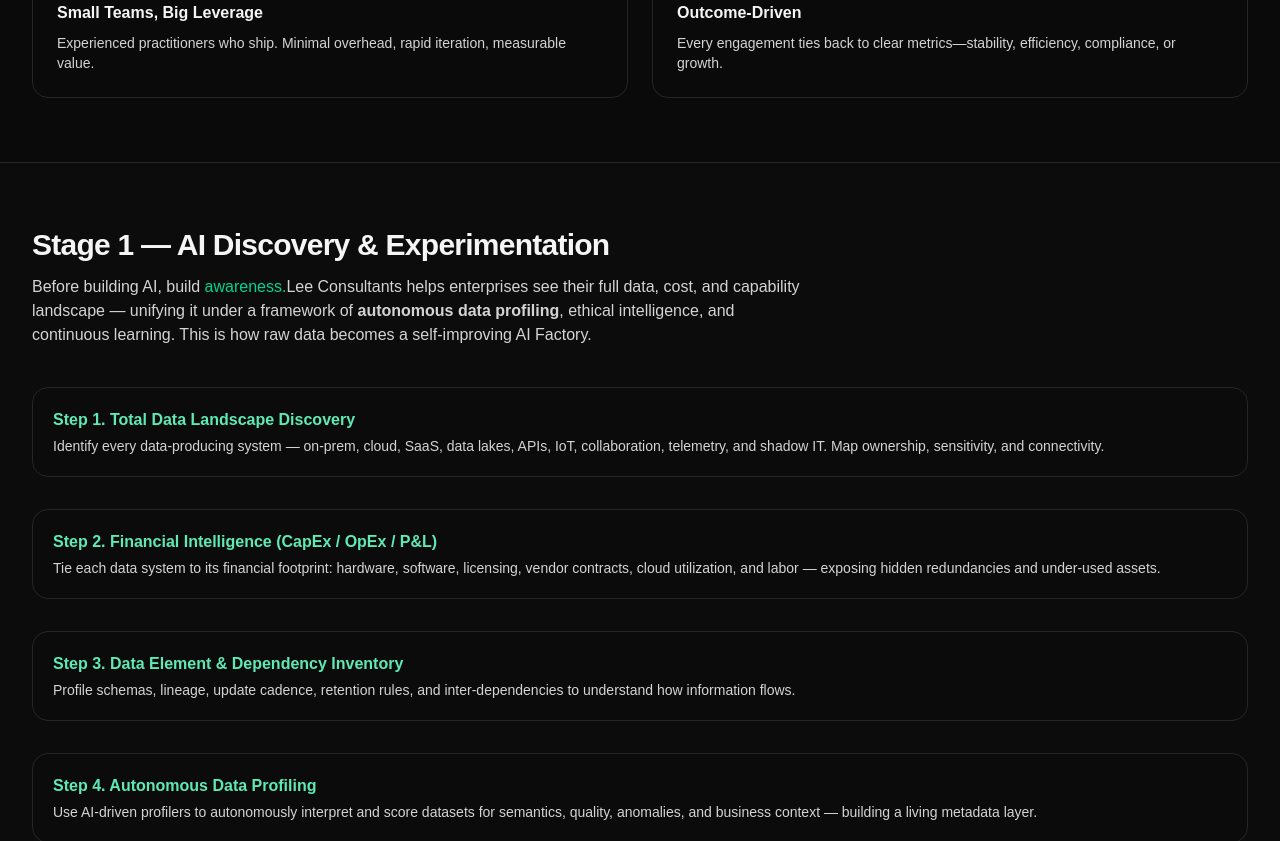
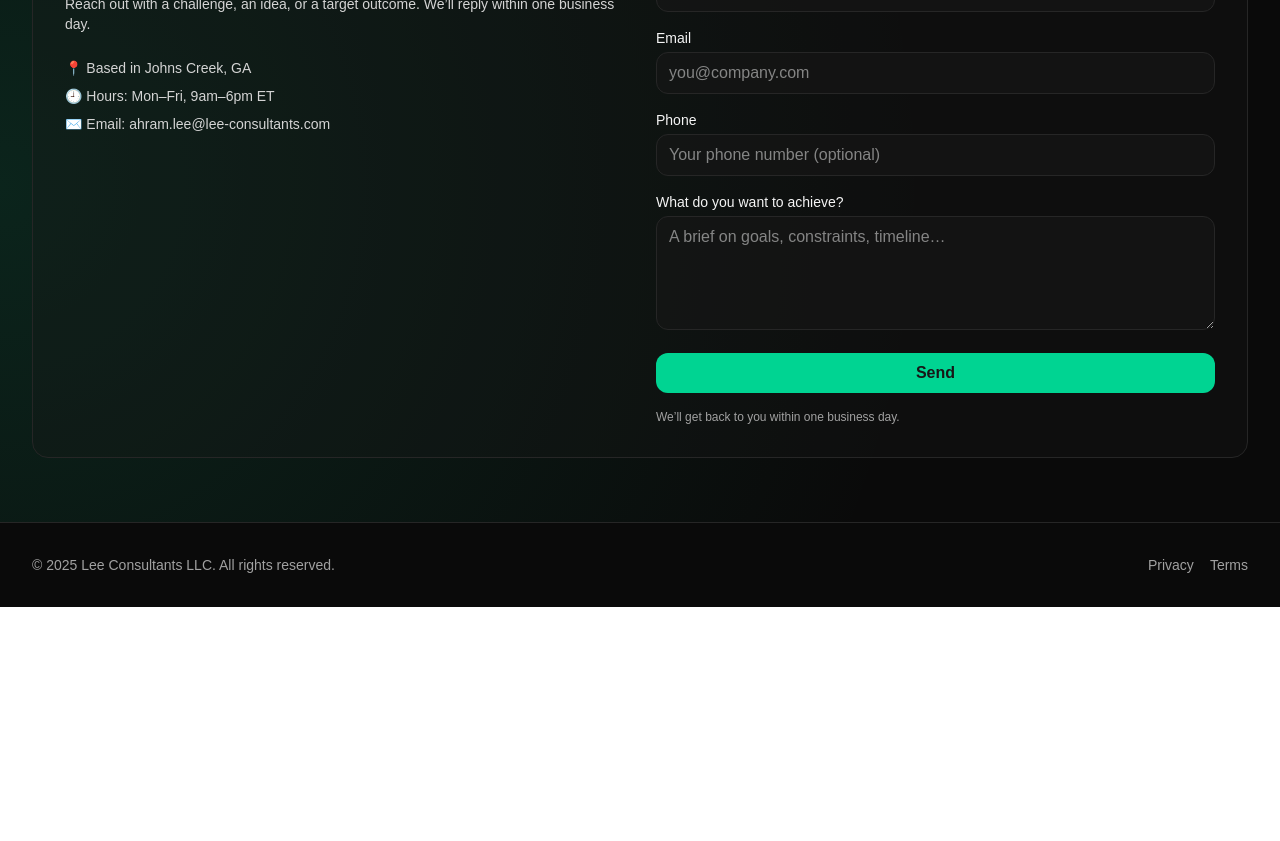
Before and after one commit to ahramlee1/lee-consultants-site, a Next.js app: page / in a window 1280 px wide. Shown: the part 1720-2561 px from the top of the page. After the commit the page ends 2327 px from the top, so only its background shows below. Built offline with nearby package versions, Linux system fonts and the light colour scheme.

Commit message:
Add emerald glow arch and whitespace fix to AI Factory Stage 1 page

```diff
--- a/app/page.tsx
+++ b/app/page.tsx
@@ -1,12 +1,14 @@
 "use client";
 
-import { useState } from "react";
+export default function LandingPage() {
+  return (
+    <div className="min-h-screen bg-neutral-950 text-neutral-100 selection:bg-emerald-300/60 selection:text-neutral-900 relative overflow-hidden">
+      {/* BACKGROUND GLOW ARCH */}
+      <div className="pointer-events-none fixed inset-0 -z-10">
+        <div className="absolute left-[-20%] top-[20%] h-[600px] w-[600px] rounded-full
+        bg-[radial-gradient(circle_at_center,_rgba(16,185,129,0.15),_transparent_70%)] blur-3xl" />
+      </div>
 
-export default function LandingPage() {
-  const [status, setStatus] = useState<"idle" | "sending" | "success" | "error">("idle");
-
-  return (
-    <div className="min-h-screen bg-neutral-950 text-neutral-100 selection:bg-emerald-300/60 selection:text-neutral-900">
       {/* NAVBAR */}
       <header className="sticky top-0 z-30 backdrop-blur supports-[backdrop-filter]:bg-neutral-950/70 border-b border-neutral-800">
         <nav className="mx-auto max-w-7xl px-4 sm:px-6 lg:px-8 h-16 flex items-center justify-between">
@@ -20,7 +22,9 @@ export default function LandingPage() {
             <li><a href="#work" className="hover:text-white">Work</a></li>
             <li><a href="#contact" className="hover:text-white">Contact</a></li>
           </ul>
-          <a href="#contact" className="inline-flex items-center rounded-xl border border-emerald-400/40 px-3 py-1.5 text-sm font-medium text-emerald-300 hover:bg-emerald-400/10">Let’s talk</a>
+          <a href="#contact" className="inline-flex items-center rounded-xl border border-emerald-400/40 px-3 py-1.5 text-sm font-medium text-emerald-300 hover:bg-emerald-400/10">
+            Let’s talk
+          </a>
         </nav>
       </header>
 
@@ -28,20 +32,25 @@ export default function LandingPage() {
       <section className="relative overflow-hidden border-b border-neutral-800">
         <div className="mx-auto max-w-7xl px-4 sm:px-6 lg:px-8 py-20 sm:py-24">
           <div className="max-w-3xl">
-            <p className="mb-4 inline-flex items-center rounded-full border border-neutral-800 px-2.5 py-1 text-xs text-neutral-300">Strategy-first • AI-native • Execution-obsessed</p>
+            <p className="mb-4 inline-flex items-center rounded-full border border-neutral-800 px-2.5 py-1 text-xs text-neutral-300">
+              Strategy-first • AI-native • Execution-obsessed
+            </p>
             <h1 className="text-4xl sm:text-6xl font-bold leading-tight tracking-tight">
-              We build technology strategies that deliver measurable results
+              Before building AI, build awareness. Lee Consultants helps enterprises see their full data, cost, and capability landscape.
             </h1>
             <p className="mt-6 text-lg text-neutral-300">
-              Lee Consultants partners with leaders to turn complex technology challenges into scalable systems, architectures, and measurable business outcomes. From large-scale migrations and PCI-compliant architectures to applied GenAI—we design, build, and operationalize.
+              We partner with leaders to turn complex technology challenges into scalable systems, architectures, and measurable business outcomes. From large-scale migrations and PCI-compliant architectures to applied GenAI—we design, build, and operationalize.
             </p>
             <div className="mt-8 flex flex-col sm:flex-row gap-3">
-              <a href="#contact" className="inline-flex items-center justify-center rounded-xl bg-emerald-400 px-5 py-3 font-semibold text-neutral-900 hover:bg-emerald-300">Start a conversation</a>
-              <a href="#services" className="inline-flex items-center justify-center rounded-xl border border-neutral-800 px-5 py-3 font-semibold hover:bg-neutral-900/60">See services</a>
+              <a href="#contact" className="inline-flex items-center justify-center rounded-xl bg-emerald-400 px-5 py-3 font-semibold text-neutral-900 hover:bg-emerald-300">
+                Start a conversation
+              </a>
+              <a href="#services" className="inline-flex items-center justify-center rounded-xl border border-neutral-800 px-5 py-3 font-semibold hover:bg-neutral-900/60">
+                See services
+              </a>
             </div>
           </div>
         </div>
-        <div className="pointer-events-none absolute inset-0 -z-10 bg-[radial-gradient(ellipse_at_top,_var(--tw-gradient-stops))] from-emerald-500/10 via-transparent to-transparent" />
       </section>
 
       {/* SERVICES */}
@@ -89,180 +98,19 @@ export default function LandingPage() {
         </div>
       </section>
 
-      {/* APPROACH */}
-      <section id="approach" className="border-b border-neutral-800">
+      {/* CONTACT */}
+      <section
+        id="contact"
+        className="relative border-t border-neutral-800 bg-[radial-gradient(circle_at_left,_rgba(16,185,129,0.15),_transparent_70%)]"
+      >
         <div className="mx-auto max-w-7xl px-4 sm:px-6 lg:px-8 py-16">
-          <h2 className="text-2xl sm:text-3xl font-semibold tracking-tight">How we work</h2>
-          <div className="mt-8 grid gap-6 sm:grid-cols-2">
-            <div className="rounded-2xl border border-neutral-800 p-6">
-              <h3 className="font-semibold">Collaborative by Design</h3>
-              <p className="mt-2 text-neutral-300 text-sm">Transparent communication and active co-creation. We bring clarity to complexity and momentum to execution.</p>
-            </div>
-            <div className="rounded-2xl border border-neutral-800 p-6">
-              <h3 className="font-semibold">Systems {'>'} Slides</h3>
-              <p className="mt-2 text-neutral-300 text-sm">We focus on real, operational deliverables—dashboards, scripts, playbooks, and reference architectures—not just PowerPoint.</p>
-            </div>
-            <div className="rounded-2xl border border-neutral-800 p-6">
-              <h3 className="font-semibold">Small Teams, Big Leverage</h3>
-              <p className="mt-2 text-neutral-300 text-sm">Experienced practitioners who ship. Minimal overhead, rapid iteration, measurable value.</p>
-            </div>
-            <div className="rounded-2xl border border-neutral-800 p-6">
-              <h3 className="font-semibold">Outcome-Driven</h3>
-              <p className="mt-2 text-neutral-300 text-sm">Every engagement ties back to clear metrics—stability, efficiency, compliance, or growth.</p>
-            </div>
-          </div>
-        </div>
-      </section>
-
-      {/* AI DISCOVERY & EXPERIMENTATION */}
-      <section id="ai-discovery" className="border-b border-neutral-800 bg-neutral-900/20">
-        <div className="mx-auto max-w-7xl px-4 sm:px-6 lg:px-8 py-16">
-          <h2 className="text-2xl sm:text-3xl font-semibold tracking-tight">
-            Stage 1 — AI Discovery & Experimentation
-          </h2>
-          <p className="mt-3 text-neutral-300 text-sm sm:text-base max-w-3xl">
-            Before building AI, build <span className="text-emerald-400 font-medium">awareness.</span>
-            Lee Consultants helps enterprises see their full data, cost, and capability landscape —
-            unifying it under a framework of <strong>autonomous data profiling</strong>,
-            ethical intelligence, and continuous learning.
-            This is how raw data becomes a self-improving AI Factory.
-          </p>
-
-          <div className="mt-10 space-y-8">
-            {[
-              {
-                step: "1",
-                title: "Total Data Landscape Discovery",
-                desc: "Identify every data-producing system — on-prem, cloud, SaaS, data lakes, APIs, IoT, collaboration, telemetry, and shadow IT. Map ownership, sensitivity, and connectivity."
-              },
-              {
-                step: "2",
-                title: "Financial Intelligence (CapEx / OpEx / P&L)",
-                desc: "Tie each data system to its financial footprint: hardware, software, licensing, vendor contracts, cloud utilization, and labor — exposing hidden redundancies and under-used assets."
-              },
-              {
-                step: "3",
-                title: "Data Element & Dependency Inventory",
-                desc: "Profile schemas, lineage, update cadence, retention rules, and inter-dependencies to understand how information flows."
-              },
-              {
-                step: "4",
-                title: "Autonomous Data Profiling",
-                desc: "Use AI-driven profilers to autonomously interpret and score datasets for semantics, quality, anomalies, and business context — building a living metadata layer."
-              },
-              {
-                step: "5",
-                title: "Data Trust & Compliance Assessment",
-                desc: "Evaluate governance, access controls, sensitivity (PII/PCI/PHI), and lineage auditability to ensure responsible AI readiness."
-              },
-              {
-                step: "6",
-                title: "Dataset Profiling & Utilization Reporting",
-                desc: "Quantify value vs usage for each dataset and identify dark data (collected but unused)."
-              },
-              {
-                step: "7",
-                title: "Analytical Insight Extraction",
-                desc: "Apply exploratory analytics and ML to surface correlations, trendlines, and operational signals."
-              },
-              {
-                step: "8",
-                title: "Use-Case Opportunity Mapping",
-                desc: "Group insights into actionable AI/automation use cases aligned with strategic objectives — efficiency, CX, risk, growth."
-              },
-              {
-                step: "9",
-                title: "Inter-Dataset Commonality & Fusion Design",
-                desc: "Identify redundant or complementary datasets and design unified ‘fusion’ views for cross-domain intelligence."
-              },
-              {
-                step: "10",
-                title: "Systemic Waste & Efficiency Diagnostics",
-                desc: "Locate waste from reactive operations, duplicate storage, fragmented compute, or license inefficiencies."
-              },
-              {
-                step: "11",
-                title: "Pilot Opportunity Conversion",
-                desc: "Translate top waste items or insights into measurable AI pilots with clear ROI hypotheses."
-              },
-              {
-                step: "12",
-                title: "Ethical & Sustainability Calibration",
-                desc: "Evaluate ethical impact, carbon footprint, and workforce effects before scaling AI."
-              },
-              {
-                step: "13",
-                title: "Feedback Loop & Learning System",
-                desc: "Implement automated feedback on accuracy, adoption, and ROI; feed learned signals back into governance."
-              },
-              {
-                step: "14",
-                title: "AI Factory Release 1.0 → Productionalization",
-                desc: "Harden validated pilots with MLOps and versioned deployment playbooks."
-              },
-              {
-                step: "15",
-                title: "Iterate & Scale → Adaptive AI Factory",
-                desc: "Institutionalize continuous learning so each cycle improves data quality, efficiency, and strategic foresight."
-              },
-            ].map((item) => (
-              <div key={item.step} className="border border-neutral-800 rounded-2xl p-5 hover:border-neutral-700 bg-neutral-950/40">
-                <h3 className="font-semibold text-emerald-300">
-                  Step {item.step}. {item.title}
-                </h3>
-                <p className="mt-1 text-sm text-neutral-300">{item.desc}</p>
-              </div>
-            ))}
-          </div>
-
-          <div className="mt-12 text-center">
-            <p className="text-neutral-400 text-sm">
-              This is Stage 1 of our AI Factory model — where data, dollars, and decisions align to build a self-improving enterprise intelligence system.
-            </p>
-          </div>
-        </div>
-      </section>
-
-      {/* WORK */}
-      <section id="work" className="border-b border-neutral-800">
-        <div className="mx-auto max-w-7xl px-4 sm:px-6 lg:px-8 py-16">
-          <h2 className="text-2xl sm:text-3xl font-semibold tracking-tight">Selected work</h2>
-          <div className="mt-8 grid gap-6 lg:grid-cols-3">
-            {[
-              {
-                label: 'Healthcare.gov Stabilization',
-                text: 'Led large-scale recovery initiative improving uptime, scaling infrastructure, and establishing operational playbooks.'
-              },
-              {
-                label: 'Datacenter & Cloud Migrations',
-                text: 'Delivered multi-year migration programs across industries—on-prem to cloud and hybrid modernization.'
-              },
-              {
-                label: 'PCI-Compliant Architecture',
-                text: 'Built secure, auditable enterprise architectures for Fortune 500 payment systems, aligned to PCI DSS v4.0.'
-              },
-              {
-                label: 'AI Lab & RAG Enablement',
-                text: 'Developed local AI environments and retrieval pipelines to operationalize GenAI capabilities safely and efficiently.'
-              }
-            ].map((w, i) => (
-              <article key={i} className="rounded-2xl border border-neutral-800 p-6">
-                <h3 className="font-semibold">{w.label}</h3>
-                <p className="mt-2 text-sm text-neutral-300">{w.text}</p>
-              </article>
-            ))}
-          </div>
-        </div>
-      </section>
-
-      {/* CONTACT */}
-      <section id="contact">
-        <div className="mx-auto max-w-7xl px-4 sm:px-6 lg:px-8 py-16">
-          <div className="rounded-2xl border border-neutral-800 p-6 lg:p-8 bg-neutral-900/30">
+          <div className="rounded-2xl border border-neutral-800 p-6 lg:p-8 bg-neutral-900/30 relative z-10">
             <div className="grid gap-8 lg:grid-cols-2">
               <div>
                 <h2 className="text-2xl sm:text-3xl font-semibold tracking-tight">Tell us what you’re building</h2>
-                <p className="mt-3 text-neutral-300 text-sm">Reach out with a challenge, an idea, or a target outcome. We’ll reply within one business day.</p>
+                <p className="mt-3 text-neutral-300 text-sm">
+                  Reach out with a challenge, an idea, or a target outcome. We’ll reply within one business day.
+                </p>
                 <ul className="mt-6 text-sm text-neutral-300 space-y-2">
                   <li>📍 Based in Johns Creek, GA</li>
                   <li>🕘 Hours: Mon–Fri, 9am–6pm ET</li>
@@ -270,85 +118,81 @@ export default function LandingPage() {
                 </ul>
               </div>
 
+              {/* CONTACT FORM */}
               <form
                 className="space-y-4"
                 onSubmit={async (e) => {
                   e.preventDefault();
-                  setStatus("sending");
-
                   const form = e.currentTarget;
-                  const name = form.querySelector<HTMLInputElement>('input[name="name"]')?.value;
-                  const email = form.querySelector<HTMLInputElement>('input[name="email"]')?.value;
-                  const message = form.querySelector<HTMLTextAreaElement>('textarea[name="message"]')?.value;
+                  const name = form.querySelector('input[placeholder="Your name"]')?.value;
+                  const email = form.querySelector('input[placeholder="you@company.com"]')?.value;
+                  const phone = form.querySelector('input[placeholder="Your phone number (optional)"]')?.value;
+                  const message = form.querySelector('textarea')?.value;
 
                   try {
                     const res = await fetch("/api/contact", {
                       method: "POST",
                       headers: { "Content-Type": "application/json" },
-                      body: JSON.stringify({ name, email, message }),
+                      body: JSON.stringify({ name, email, phone, message }),
                     });
 
                     const data = await res.json();
                     if (data.success) {
-                      setStatus("success");
+                      alert("✅ Message sent successfully! We'll reply soon.");
                       form.reset();
                     } else {
-                      setStatus("error");
+                      alert("⚠️ Failed to send message. Please try again later.");
                     }
                   } catch (err) {
                     console.error("Error submitting form:", err);
-                    setStatus("error");
+                    alert("❌ Network or server error. Please try again later.");
                   }
                 }}
               >
                 <div>
-                  <label className="block text-sm mb-1" htmlFor="name">Name</label>
+                  <label className="block text-sm mb-1">Name</label>
                   <input
-                    name="name"
-                    autoComplete="name"
-                    required
                     className="w-full rounded-xl border border-neutral-800 bg-neutral-900/60 px-3 py-2 outline-none focus:ring-2 focus:ring-emerald-400/60"
                     placeholder="Your name"
                   />
                 </div>
 
                 <div>
-                  <label className="block text-sm mb-1" htmlFor="email">Email</label>
+                  <label className="block text-sm mb-1">Email</label>
                   <input
-                    name="email"
                     type="email"
-                    autoComplete="email"
-                    required
                     className="w-full rounded-xl border border-neutral-800 bg-neutral-900/60 px-3 py-2 outline-none focus:ring-2 focus:ring-emerald-400/60"
                     placeholder="you@company.com"
                   />
                 </div>
 
                 <div>
-                  <label className="block text-sm mb-1" htmlFor="message">What do you want to achieve?</label>
+                  <label className="block text-sm mb-1">Phone</label>
+                  <input
+                    type="tel"
+                    className="w-full rounded-xl border border-neutral-800 bg-neutral-900/60 px-3 py-2 outline-none focus:ring-2 focus:ring-emerald-400/60"
+                    placeholder="Your phone number (optional)"
+                  />
+                </div>
+
+                <div>
+                  <label className="block text-sm mb-1">What do you want to achieve?</label>
                   <textarea
-                    name="message"
                     rows={4}
-                    required
                     className="w-full rounded-xl border border-neutral-800 bg-neutral-900/60 px-3 py-2 outline-none focus:ring-2 focus:ring-emerald-400/60"
                     placeholder="A brief on goals, constraints, timeline…"
                   />
                 </div>
 
                 <button
-                  type="submit"
-                  disabled={status === "sending"}
-                  className="w-full rounded-xl bg-emerald-400 px-4 py-2 font-semibold text-neutral-900 hover:bg-emerald-300 disabled:opacity-70 disabled:cursor-not-allowed"
+                  className="w-full rounded-xl bg-emerald-400 px-4 py-2 font-semibold text-neutral-900 hover:bg-emerald-300"
                 >
-                  {status === "sending" ? "Sending…" : "Send"}
+                  Send
                 </button>
 
-                {status === "success" && (
-                  <p className="text-sm text-emerald-400">✅ Message sent successfully! We'll reply soon.</p>
-                )}
-                {status === "error" && (
-                  <p className="text-sm text-red-400">⚠️ Failed to send message. Please try again later.</p>
-                )}
+                <p className="text-xs text-neutral-400">
+                  We’ll get back to you within one business day.
+                </p>
               </form>
             </div>
           </div>
```
